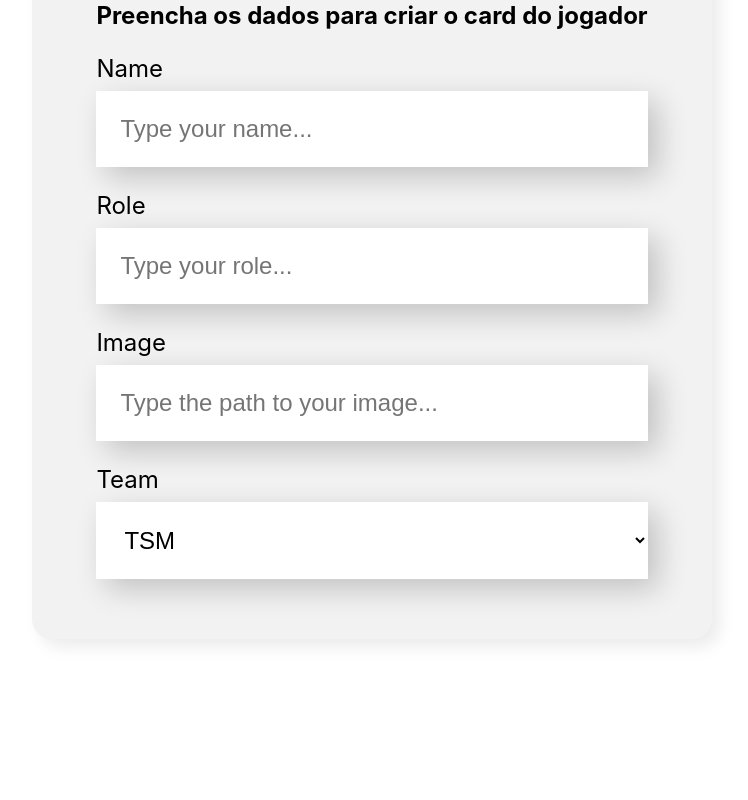
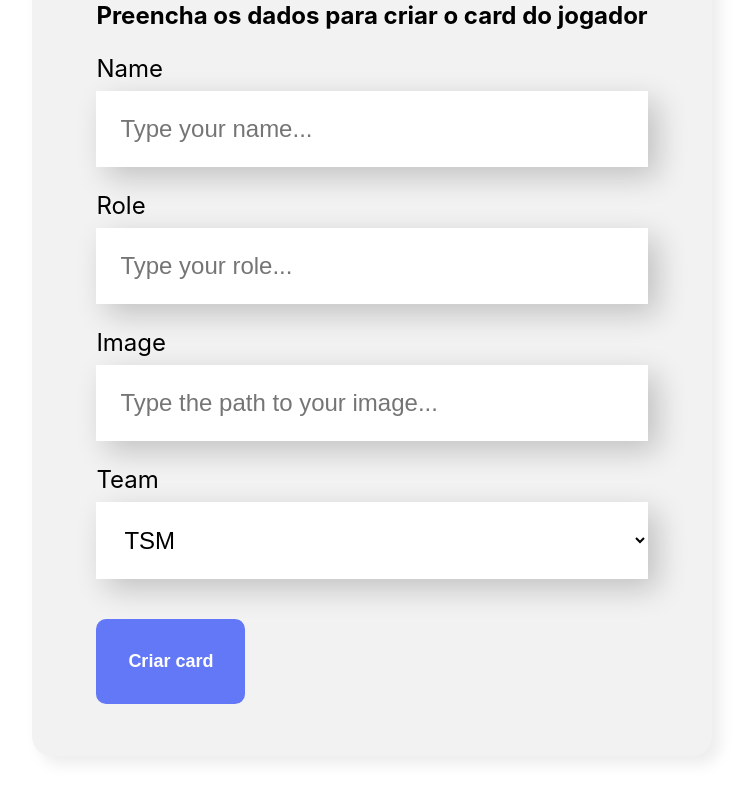
Before and after one commit to Jp9910/Hello-React, a React (Create React App) app: page / in a window 1280 px wide. Shown: the part 633-1433 px from the top of the page, without its empty margins (268-1016 px from the left). Before the commit the page ends 1352 px from the top, so only its background shows below. Built offline with nearby package versions, Linux system fonts and the light colour scheme.

Commit message:
Set required fields and submit form with Button component

```diff
--- /dev/null
+++ b/src/components/Button/Button.css
@@ -0,0 +1,15 @@
+.button {
+    background-color: #6278f7;
+    border-radius: 10px;
+    font-weight: 700;
+    font-size: 18px;
+    padding: 32px;
+    border: none;
+    cursor: pointer;
+    color: #FFF;
+    margin: 16px 0px;
+}
+
+.botao:hover {
+    color: #000000;
+}
--- /dev/null
+++ b/src/components/Button/Button.js
@@ -0,0 +1,11 @@
+import "./Button.css"
+
+const Button = (props) => {
+    return (
+        <div>
+            <button className="button">{props.children}</button>
+        </div>
+    )
+}
+
+export default Button
--- a/src/components/DropdownSelect/index.js
+++ b/src/components/DropdownSelect/index.js
@@ -5,7 +5,7 @@ const DropdownSelect = (props) => {
     return (
         <div className="Dropdown-Select">
             <label>{props.label}</label>
-            <select>
+            <select required={props.required}>
                 {props.items.map((item,index) => {
                     return <option key={index}>{item}</option>
                 })}
--- a/src/components/Form/index.js
+++ b/src/components/Form/index.js
@@ -1,21 +1,30 @@
+import Button from "../Button/Button"
 import DropdownSelect from "../DropdownSelect"
 import TextField from "../TextField"
 import "./Form.css"
 
-const Form = () => {
+const Form = (props) => {
     const teams = [
         "TSM", "T1", "ROX"
     ]
+    const submit = (event) => {
+        event.preventDefault()
+        console.log("Send form data")
+    }
     return (
         <section className="Form">
-            <form>
+            <form onSubmit={submit}>
                 <h2>Preencha os dados para criar o card do jogador</h2>
-                <TextField label="Name" placeholder="Type your name" />
-                <TextField label="Role" placeholder="Type your role" />
-                <TextField label="Image" placeholder="Type the path to your image" />
-                <DropdownSelect label="Team" items={teams}/>
+                <TextField label="Name" placeholder="Type your name" required={true} />
+                <TextField label="Role" placeholder="Type your role" required={true} />
+                <TextField label="Image" placeholder="Type the path to your image" required={false} />
+                <DropdownSelect label="Team" items={teams} required={true} />
+                <Button text="Enviar">
+                    Criar card
+                </Button>
             </form>
         </section>
+        //Everything between the opening and closure of the component is considered its children
     )
 }
 
--- a/src/components/TextField/TextField.js
+++ b/src/components/TextField/TextField.js
@@ -4,7 +4,7 @@ export const TextField =  (props) => {
     return (
         <div className="text-field">
             <label>{props.label}</label>
-            <input placeholder={placeholderModificada}/>
+            <input required={props.required} placeholder={placeholderModificada}/>
         </div>
     )
 }
```
